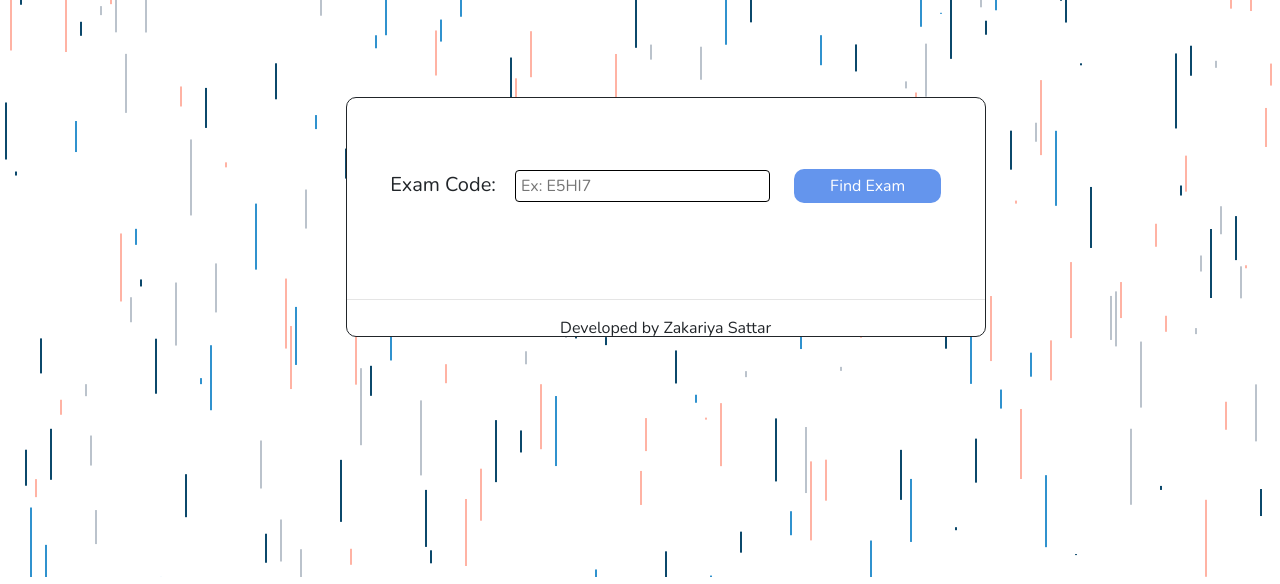
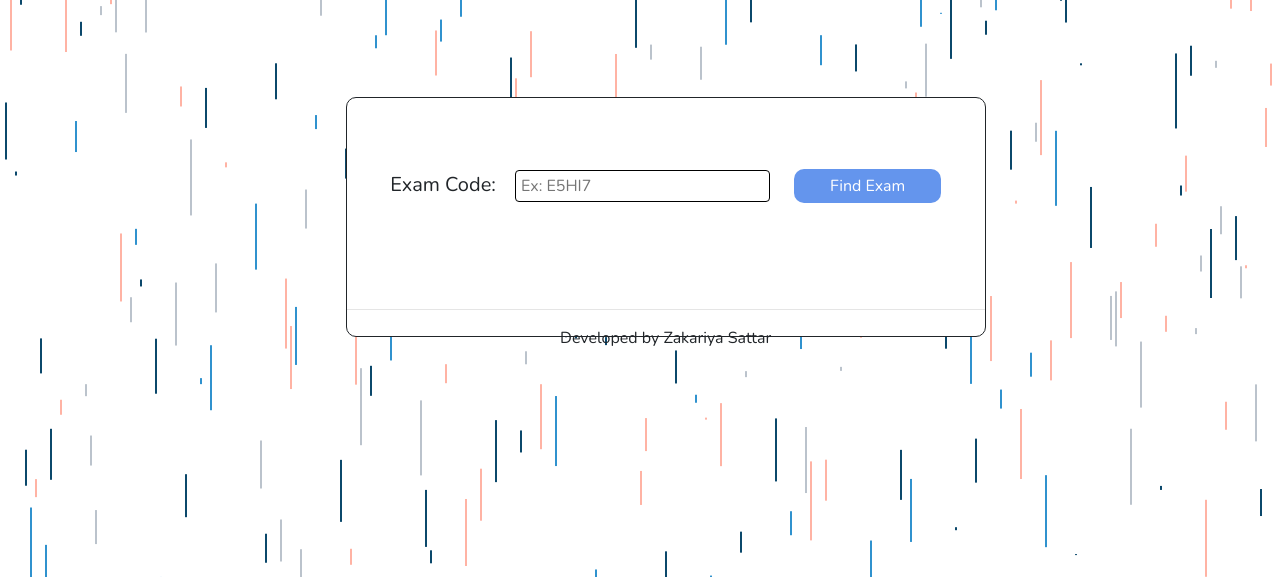
Before and after one commit to zakariyasattar/Test-Lock, a plain HTML site: page index.html in a window 1280 px wide. Shown: the part 223-807 px from the top of the page. Drawn offline with nearby package versions, Linux system fonts and the light colour scheme.

Commit message:
reverting

```diff
--- a/assets/css/index.css
+++ b/assets/css/index.css
@@ -55,6 +55,7 @@ body {
   -o-transition: all .5s ease-in-out;
   transition: all .5s ease-in-out;
 }
+<<<<<<< HEAD
 
 #recognition {
   position: relative;
@@ -63,3 +64,5 @@ body {
   width: 100%;
   margin-bottom: 5px;
 }
+=======
+>>>>>>> parent of fbe7004... testing movement of recognition
--- a/index.html
+++ b/index.html
@@ -22,10 +22,8 @@
         <input id="submit" type="submit" value="Find Exam">
 
         <!-- Recognition -->
-        <div id="recognition">
-          <hr/>
-          <p>Developed by Zakariya Sattar</p>
-        </div>
+        <hr style="position: relative; top: 90px"/>
+        <p style="position: relative; top: 90px;">Developed by Zakariya Sattar</p>
       </div></center>
     </div>
 
```
